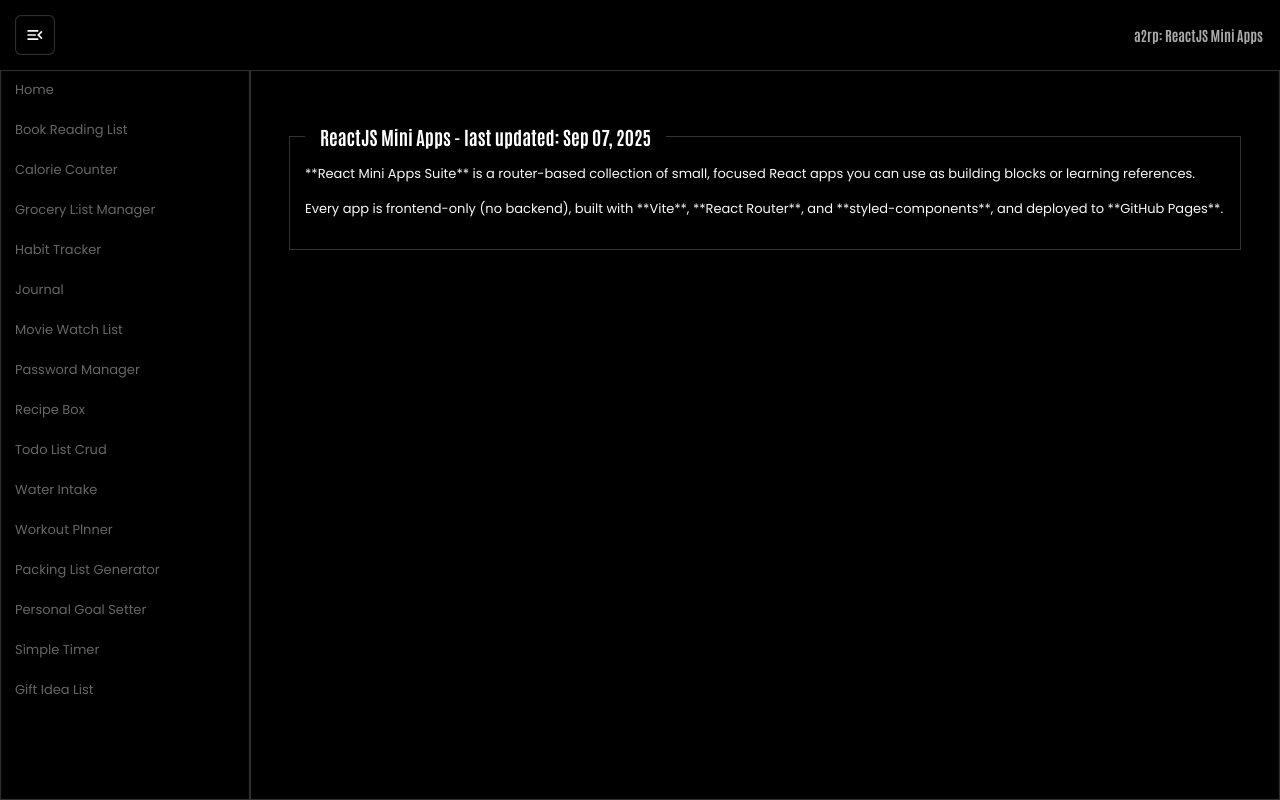
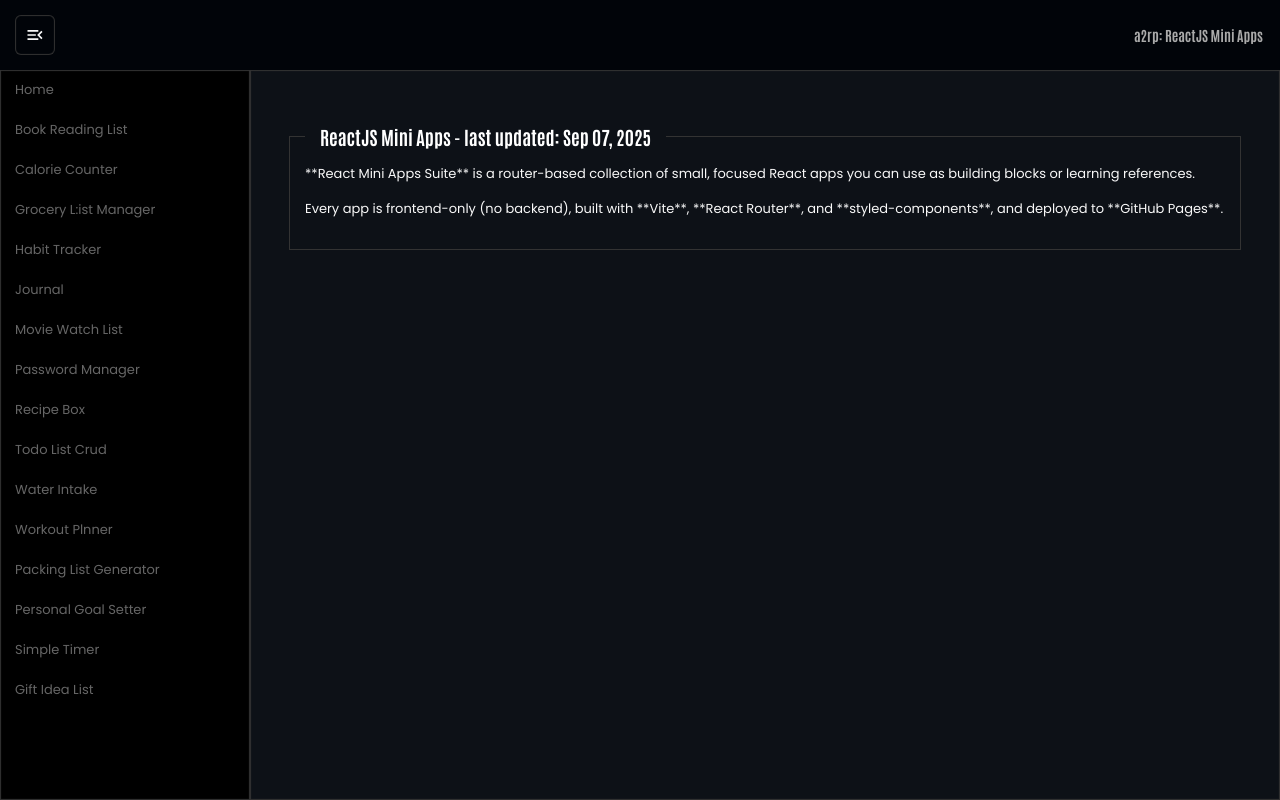
Before and after one commit to a2rp/react-mini-apps-suite, a React (Vite) app: page /react-mini-apps-suite/home in a window 1280 px wide. Built offline with nearby package versions, Linux system fonts and the light colour scheme.

Commit message:
updated website colors

```diff
--- a/src/App.styled.js
+++ b/src/App.styled.js
@@ -10,7 +10,7 @@ const Header = styled.div`
     left: 0;
     width: 100%;
     height: 70px;
-    background-color: #000;
+    background-color: #010409;
     display: flex;
     justify-content: space-between;
     align-items: center;
--- a/src/components/footer/styled.js
+++ b/src/components/footer/styled.js
@@ -1,7 +1,7 @@
 import styled from "styled-components";
 
 const Wrapper = styled.div`
-    background-color: #111;
+    background-color: #010409;
     color: #aaa;
     margin-top: 50px;
     overflow: hidden;
--- a/src/index.css
+++ b/src/index.css
@@ -23,7 +23,7 @@ html {
 }
 
 body {
-    background-color: #000;
+    background-color: #0d1117;
     color: #f9f9f9;
 }
 
```
